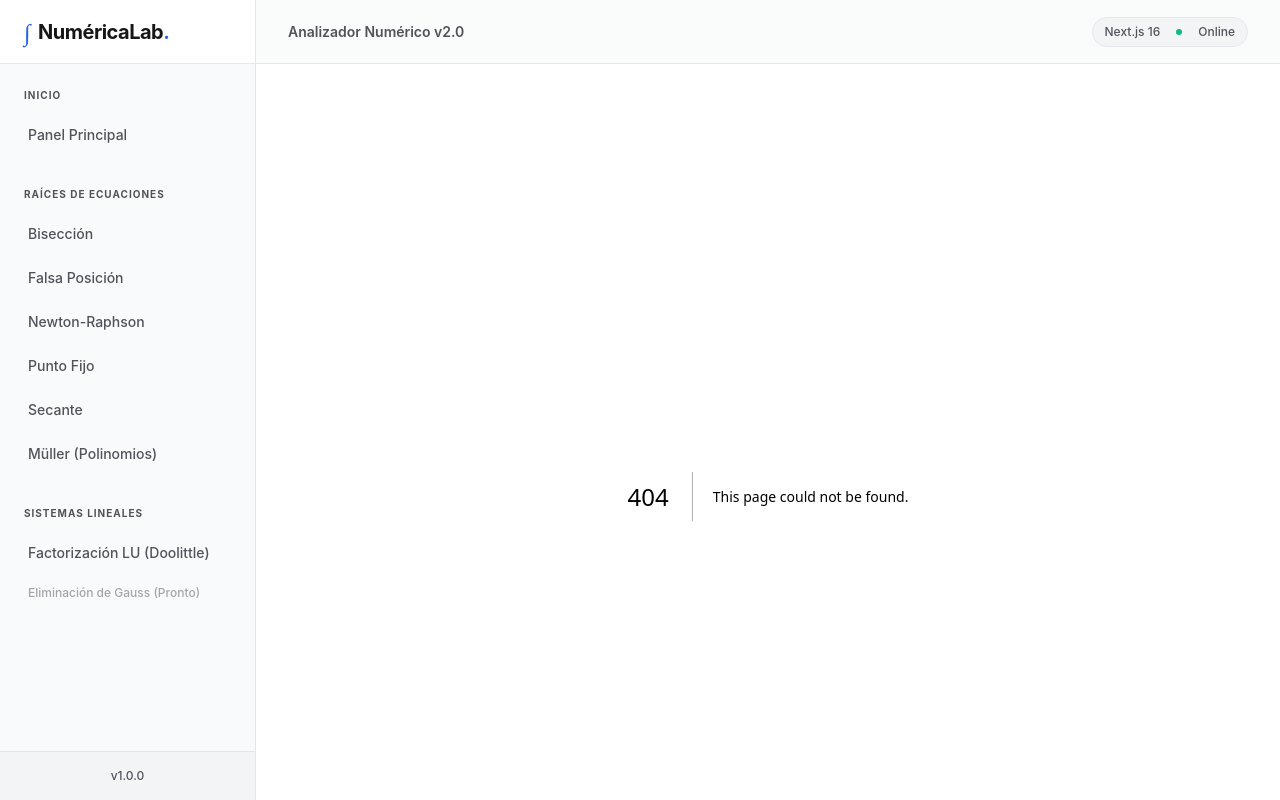
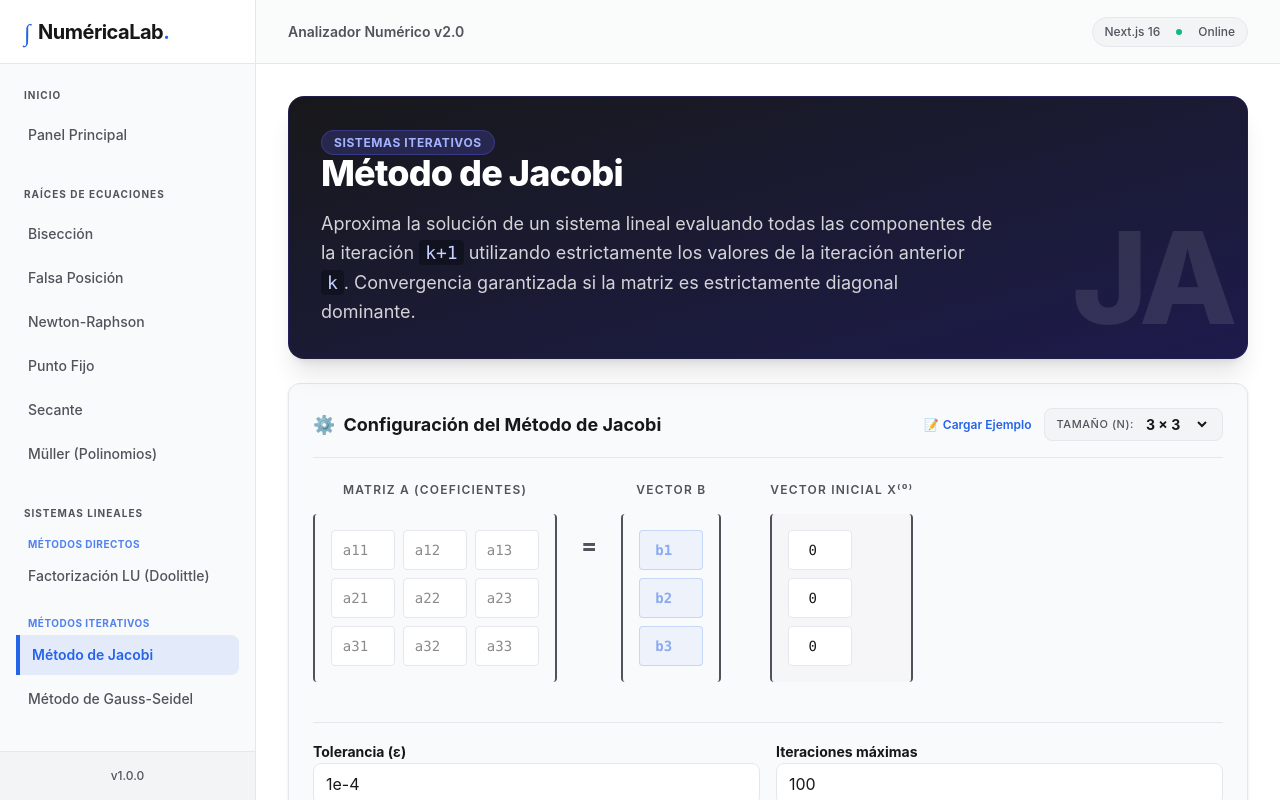
Before and after one commit to LouguiAcostaMedina/NumericaLab, a Next.js app: page /sistemas-lineales/jacobi in a window 1280 px wide. Before the commit this address had no page. Built offline with nearby package versions, Linux system fonts and the light colour scheme.

Commit message:
ui: integra Jacobi y Gauss-Seidel en sistemas lineales

```diff
--- /dev/null
+++ b/app/sistemas-lineales/gauss-seidel/page.tsx
@@ -0,0 +1,94 @@
+'use client';
+
+import React, { useState } from 'react';
+import { LinearSystemInput } from '../../../components/linear-systems/LinearSystemInput';
+import { IterativeResultsView } from '../../../components/linear-systems/methods/IterativeResultsView';
+import { validateSquareSystem } from '../../../core/math/linear-systems/validation';
+import { solveGaussSeidel } from '../../../core/math/linear-systems/iterative';
+import { Matrix, Vector, IterativeResult } from '../../../core/domain/types';
+
+export default function GaussSeidelPage() {
+  const [result, setResult] = useState<IterativeResult | null>(null);
+  const [isProcessing, setIsProcessing] = useState(false);
+  const [validationError, setValidationError] = useState<string | null>(null);
+
+  const handleSolve = (
+    A: Matrix,
+    B: Vector,
+    size: number,
+    x0?: Vector,
+    tolerance?: number,
+    maxIterations?: number
+  ) => {
+    setValidationError(null);
+    setResult(null);
+    setIsProcessing(true);
+
+    setTimeout(() => {
+      const validation = validateSquareSystem(A, B);
+      if (!validation.isValid) {
+        setValidationError(validation.message || 'Error de validación del sistema.');
+        setIsProcessing(false);
+        return;
+      }
+
+      const config = {
+        initialVector: x0 || new Array(size).fill(0),
+        tolerance: tolerance || 1e-4,
+        maxIterations: maxIterations || 100
+      };
+
+      const calcResult = solveGaussSeidel(A, B, config);
+      setResult(calcResult);
+      setIsProcessing(false);
+    }, 100);
+  };
+
+  return (
+    <div className="space-y-6">
+      <div className="bg-gradient-to-br from-zinc-900 to-purple-950 text-white rounded-2xl p-8 shadow-xl border border-purple-900/30 relative overflow-hidden">
+        <div className="absolute right-0 bottom-0 opacity-10 pointer-events-none text-9xl font-extrabold select-none p-4 tracking-tighter">
+          GS
+        </div>
+        <div className="relative z-10 max-w-3xl space-y-4">
+          <span className="bg-purple-500/20 text-purple-300 text-xs font-bold px-3 py-1 rounded-full uppercase tracking-wider border border-purple-500/30">
+            Sistemas Iterativos
+          </span>
+          <h1 className="text-3xl md:text-4xl font-extrabold tracking-tight flex items-center gap-3">
+            Método de Gauss-Seidel
+          </h1>
+          <p className="text-zinc-300 text-lg leading-relaxed max-w-2xl">
+            Aproxima la solución de un sistema lineal utilizando los valores recién actualizados en la misma iteración para calcular las siguientes incógnitas, logrando típicamente una convergencia más rápida.
+          </p>
+        </div>
+      </div>
+
+      {validationError && (
+        <div className="p-4 bg-red-50 dark:bg-red-950/40 border border-red-200 dark:border-red-800/60 rounded-xl text-red-900 dark:text-red-200 flex items-start gap-3">
+          <span className="text-xl">⚠️</span>
+          <div>
+            <span className="font-bold">Error de Validación:</span> {validationError}
+          </div>
+        </div>
+      )}
+
+      <div className="grid grid-cols-1 lg:grid-cols-12 gap-6">
+        <div className="lg:col-span-12">
+          <LinearSystemInput
+            onSubmit={handleSolve}
+            isLoading={isProcessing}
+            title="Configuración del Método de Gauss-Seidel"
+            isIterative={true}
+          />
+        </div>
+      </div>
+
+      {result && (
+        <div className="pt-4 border-t border-zinc-200 dark:border-zinc-800">
+          <h2 className="text-2xl font-bold text-zinc-900 dark:text-white mb-6">Resultados del Análisis</h2>
+          <IterativeResultsView result={result} />
+        </div>
+      )}
+    </div>
+  );
+}
--- /dev/null
+++ b/app/sistemas-lineales/jacobi/page.tsx
@@ -0,0 +1,94 @@
+'use client';
+
+import React, { useState } from 'react';
+import { LinearSystemInput } from '../../../components/linear-systems/LinearSystemInput';
+import { IterativeResultsView } from '../../../components/linear-systems/methods/IterativeResultsView';
+import { validateSquareSystem } from '../../../core/math/linear-systems/validation';
+import { solveJacobi } from '../../../core/math/linear-systems/iterative';
+import { Matrix, Vector, IterativeResult } from '../../../core/domain/types';
+
+export default function JacobiPage() {
+  const [result, setResult] = useState<IterativeResult | null>(null);
+  const [isProcessing, setIsProcessing] = useState(false);
+  const [validationError, setValidationError] = useState<string | null>(null);
+
+  const handleSolve = (
+    A: Matrix,
+    B: Vector,
+    size: number,
+    x0?: Vector,
+    tolerance?: number,
+    maxIterations?: number
+  ) => {
+    setValidationError(null);
+    setResult(null);
+    setIsProcessing(true);
+
+    setTimeout(() => {
+      const validation = validateSquareSystem(A, B);
+      if (!validation.isValid) {
+        setValidationError(validation.message || 'Error de validación del sistema.');
+        setIsProcessing(false);
+        return;
+      }
+
+      const config = {
+        initialVector: x0 || new Array(size).fill(0),
+        tolerance: tolerance || 1e-4,
+        maxIterations: maxIterations || 100
+      };
+
+      const calcResult = solveJacobi(A, B, config);
+      setResult(calcResult);
+      setIsProcessing(false);
+    }, 100);
+  };
+
+  return (
+    <div className="space-y-6">
+      <div className="bg-gradient-to-br from-zinc-900 to-indigo-950 text-white rounded-2xl p-8 shadow-xl border border-indigo-900/30 relative overflow-hidden">
+        <div className="absolute right-0 bottom-0 opacity-10 pointer-events-none text-9xl font-extrabold select-none p-4 tracking-tighter">
+          JA
+        </div>
+        <div className="relative z-10 max-w-3xl space-y-4">
+          <span className="bg-indigo-500/20 text-indigo-300 text-xs font-bold px-3 py-1 rounded-full uppercase tracking-wider border border-indigo-500/30">
+            Sistemas Iterativos
+          </span>
+          <h1 className="text-3xl md:text-4xl font-extrabold tracking-tight flex items-center gap-3">
+            Método de Jacobi
+          </h1>
+          <p className="text-zinc-300 text-lg leading-relaxed max-w-2xl">
+            Aproxima la solución de un sistema lineal evaluando todas las componentes de la iteración <code className="bg-black/30 px-1.5 py-0.5 rounded text-indigo-200 font-mono">k+1</code> utilizando estrictamente los valores de la iteración anterior <code className="bg-black/30 px-1.5 py-0.5 rounded text-indigo-200 font-mono">k</code>. Convergencia garantizada si la matriz es estrictamente diagonal dominante.
+          </p>
+        </div>
+      </div>
+
+      {validationError && (
+        <div className="p-4 bg-red-50 dark:bg-red-950/40 border border-red-200 dark:border-red-800/60 rounded-xl text-red-900 dark:text-red-200 flex items-start gap-3">
+          <span className="text-xl">⚠️</span>
+          <div>
+            <span className="font-bold">Error de Validación:</span> {validationError}
+          </div>
+        </div>
+      )}
+
+      <div className="grid grid-cols-1 lg:grid-cols-12 gap-6">
+        <div className="lg:col-span-12">
+          <LinearSystemInput
+            onSubmit={handleSolve}
+            isLoading={isProcessing}
+            title="Configuración del Método de Jacobi"
+            isIterative={true}
+          />
+        </div>
+      </div>
+
+      {result && (
+        <div className="pt-4 border-t border-zinc-200 dark:border-zinc-800">
+          <h2 className="text-2xl font-bold text-zinc-900 dark:text-white mb-6">Resultados del Análisis</h2>
+          <IterativeResultsView result={result} />
+        </div>
+      )}
+    </div>
+  );
+}
--- a/components/Sidebar.tsx
+++ b/components/Sidebar.tsx
@@ -109,13 +109,29 @@ export function Sidebar() {
             <p className="px-2 text-[10px] font-bold text-foreground-muted uppercase tracking-widest mb-3">
               Sistemas Lineales
             </p>
-            <div className="space-y-1" onClick={closeSidebar}>
-              <SidebarLink href="/sistemas-lineales/doolittle">
-                Factorización LU (Doolittle)
-              </SidebarLink>
-              {/* Espacio para futuros métodos */}
-              <div className="px-3 py-2 text-xs text-foreground-muted font-medium opacity-50 cursor-not-allowed">
-                Eliminación de Gauss (Pronto)
+            <div className="space-y-4" onClick={closeSidebar}>
+              <div>
+                <p className="px-3 py-1 text-[10px] font-bold text-primary/80 uppercase tracking-wider">
+                  Métodos Directos
+                </p>
+                <div className="space-y-1">
+                  <SidebarLink href="/sistemas-lineales/doolittle">
+                    Factorización LU (Doolittle)
+                  </SidebarLink>
+                </div>
+              </div>
+              <div>
+                <p className="px-3 py-1 text-[10px] font-bold text-primary/80 uppercase tracking-wider">
+                  Métodos Iterativos
+                </p>
+                <div className="space-y-1">
+                  <SidebarLink href="/sistemas-lineales/jacobi">
+                    Método de Jacobi
+                  </SidebarLink>
+                  <SidebarLink href="/sistemas-lineales/gauss-seidel">
+                    Método de Gauss-Seidel
+                  </SidebarLink>
+                </div>
               </div>
             </div>
           </div>
```
